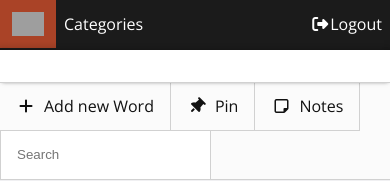
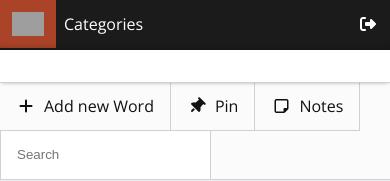
Before and after one commit to DanCatchpole/phrasebook-django, a Django app: template phrasebook/templates/phrasebook/category.html in a window 390 px wide. Shown: the top 181 px of the page. Run offline with Django 3.2, Linux system fonts and the light colour scheme; the template is opened without the code that fills it, so the values that code supplies are empty; some libraries are stand-ins or nearby versions; grey boxes are pictures that could not be loaded.

Commit message:
More changes

```diff
--- a/phrasebook/static/phrasebook/css/main.css
+++ b/phrasebook/static/phrasebook/css/main.css
@@ -1628,13 +1628,19 @@ span.num-badge {
           margin: 0;
           display: flex;
           padding: 0.75rem;
-          justify-content: center; }
+          justify-content: center;
+          color: white;
+          text-decoration: none; }
           .sideBarMOB ul li a.icon img.icon {
             max-height: 1.5rem;
             margin: 0; }
           .sideBarMOB ul li a.icon img.flag {
             max-height: 1rem;
             margin: 0; }
+          .sideBarMOB ul li a.icon i {
+            color: white;
+            text-decoration: none;
+            line-height: 1.5rem; }
         .sideBarMOB ul li a.flag {
           margin: 0;
           display: flex;
--- a/phrasebook/static/phrasebook/css/main.scss
+++ b/phrasebook/static/phrasebook/css/main.scss
@@ -1689,6 +1689,8 @@ span.num-badge {
                     display: flex;
                     padding: 0.75rem;
                     justify-content: center;
+                    color: white;
+                    text-decoration: none;
                     img.icon {
                         max-height: 1.5rem;
                         margin: 0;
@@ -1696,6 +1698,12 @@ span.num-badge {
                     img.flag {
                         max-height: 1rem;
                         margin: 0;
+                    }
+
+                    i {
+                        color: white;
+                        text-decoration: none;
+                        line-height:1.5rem;
                     }
                 }
 
--- a/phrasebook/templates/phrasebook/sidebar.html
+++ b/phrasebook/templates/phrasebook/sidebar.html
@@ -125,9 +125,8 @@
     <div class="sticky-push"></div>
     <ul>
         <li>
-            <a href="{% url 'phrasebook:logout' %}" class="logout">
+            <a href="{% url 'phrasebook:logout' %}" class="logout icon">
                 <i class="fa fa-fw fa-sign-out"></i>
-                <span>Logout</span>
             </a>
         </li>
     </ul>
```
Also changed, not shown: 1 other file.
